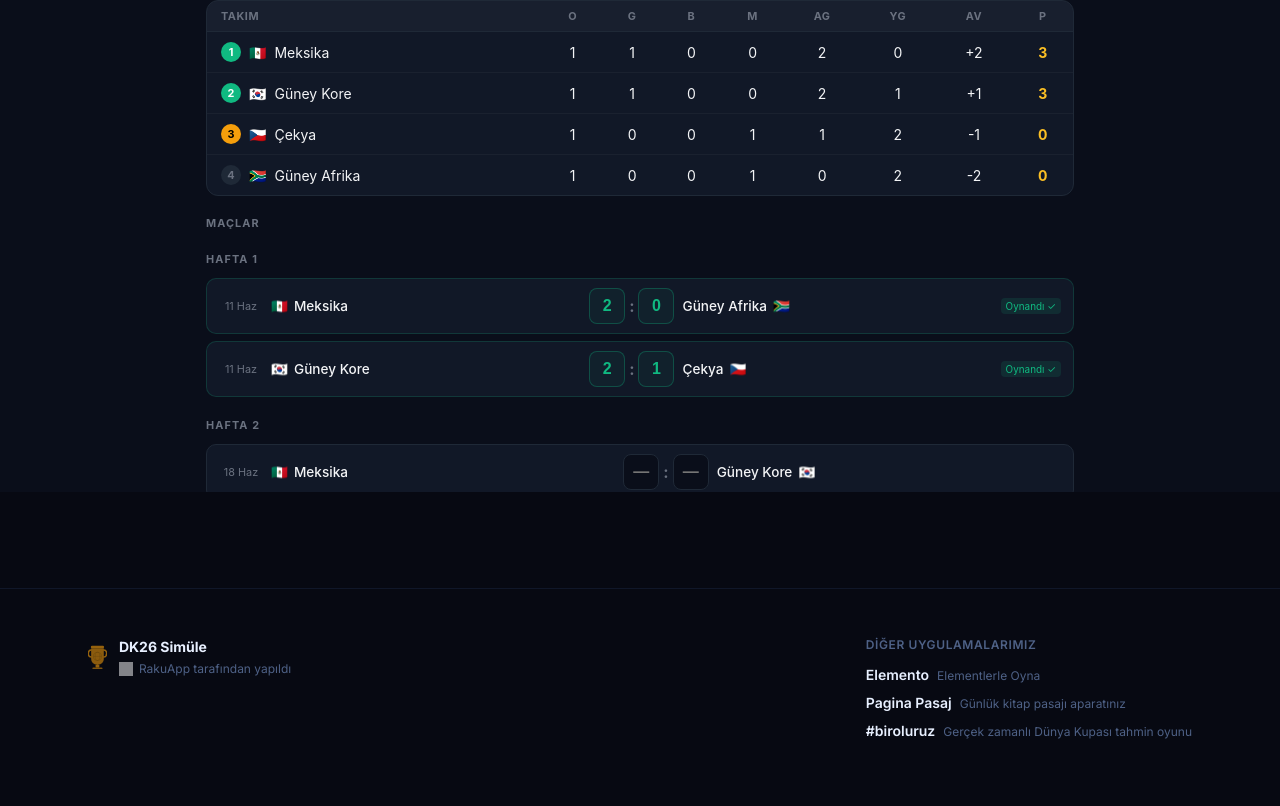
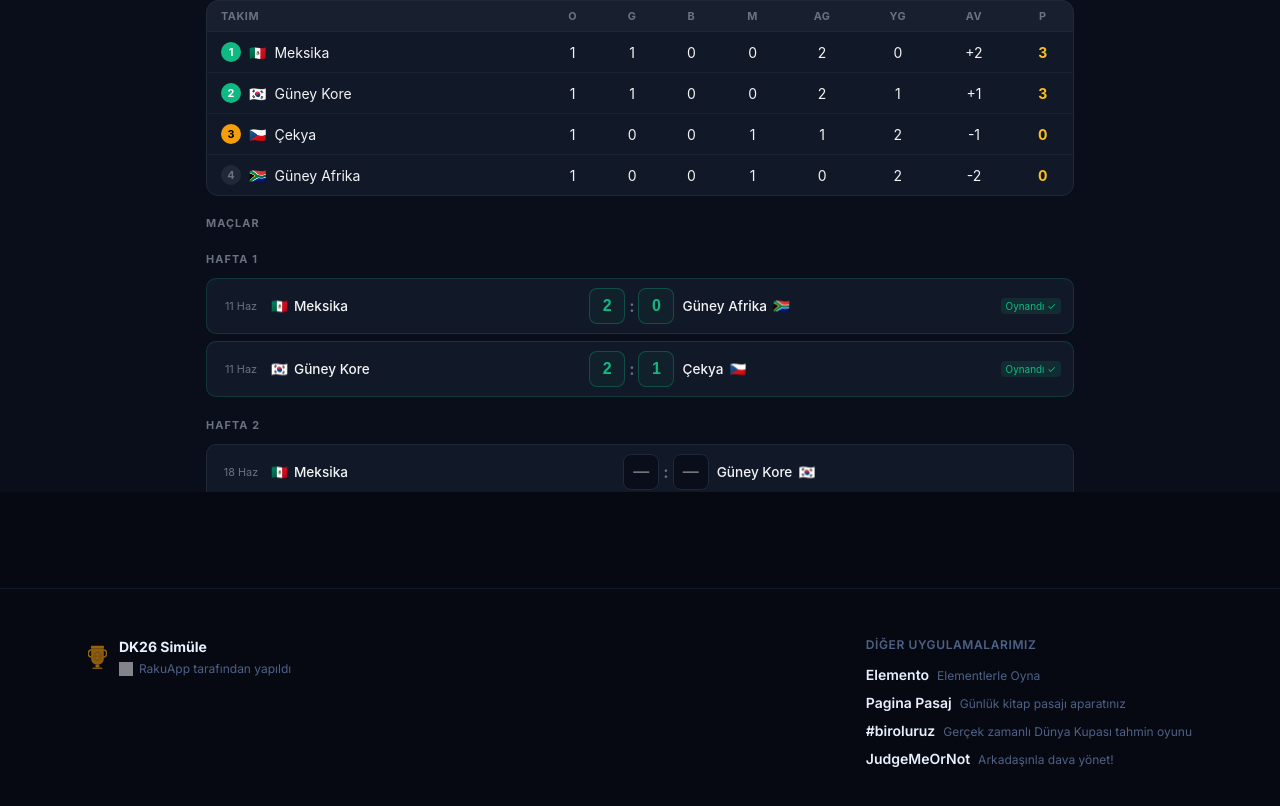
Before and after one commit to rakuappdigital/dk26simule, a Next.js app: page /simule in a window 1280 px wide. Shown: the part 308-1114 px from the top of the page. Built offline with nearby package versions, Linux system fonts and the light colour scheme.

Commit message:
footer: judgemeornot uygulamalar listesine eklendi

```diff
--- a/app/layout.tsx
+++ b/app/layout.tsx
@@ -95,6 +95,7 @@ export default function RootLayout({ children }: { children: React.ReactNode })
                       { href: 'https://elemento-tr.vercel.app', label: 'Elemento', desc: 'Elementlerle Oyna' },
                       { href: 'https://paginapasaj.vercel.app', label: 'Pagina Pasaj', desc: 'Günlük kitap pasajı aparatınız' },
                       { href: 'https://biroluruz.vercel.app', label: '#biroluruz', desc: 'Gerçek zamanlı Dünya Kupası tahmin oyunu' },
+                    { href: 'https://judgemeornot.vercel.app', label: 'JudgeMeOrNot', desc: 'Arkadaşınla dava yönet!' },
                     ].map(app => (
                       <a
                         key={app.href}
```
